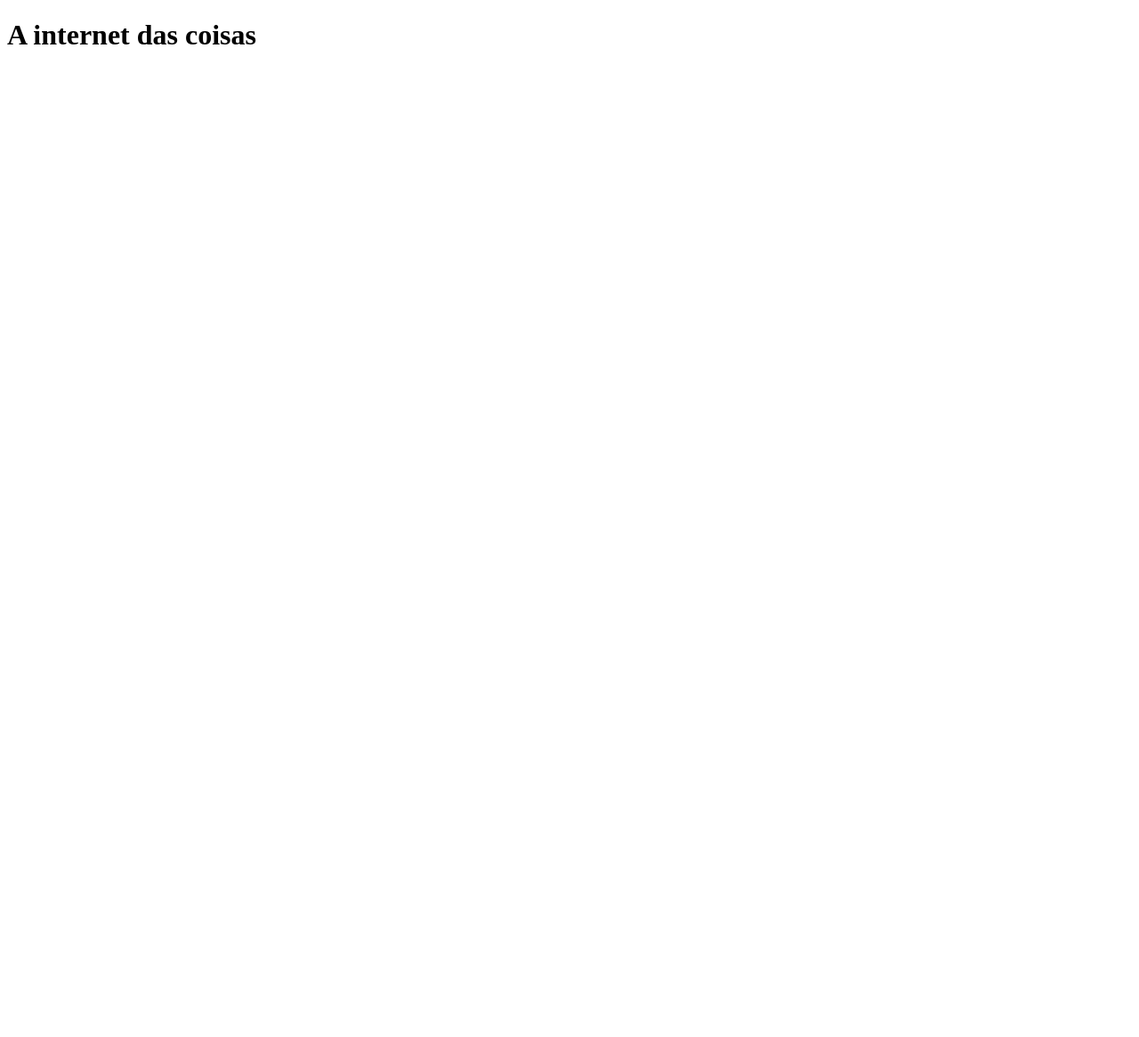
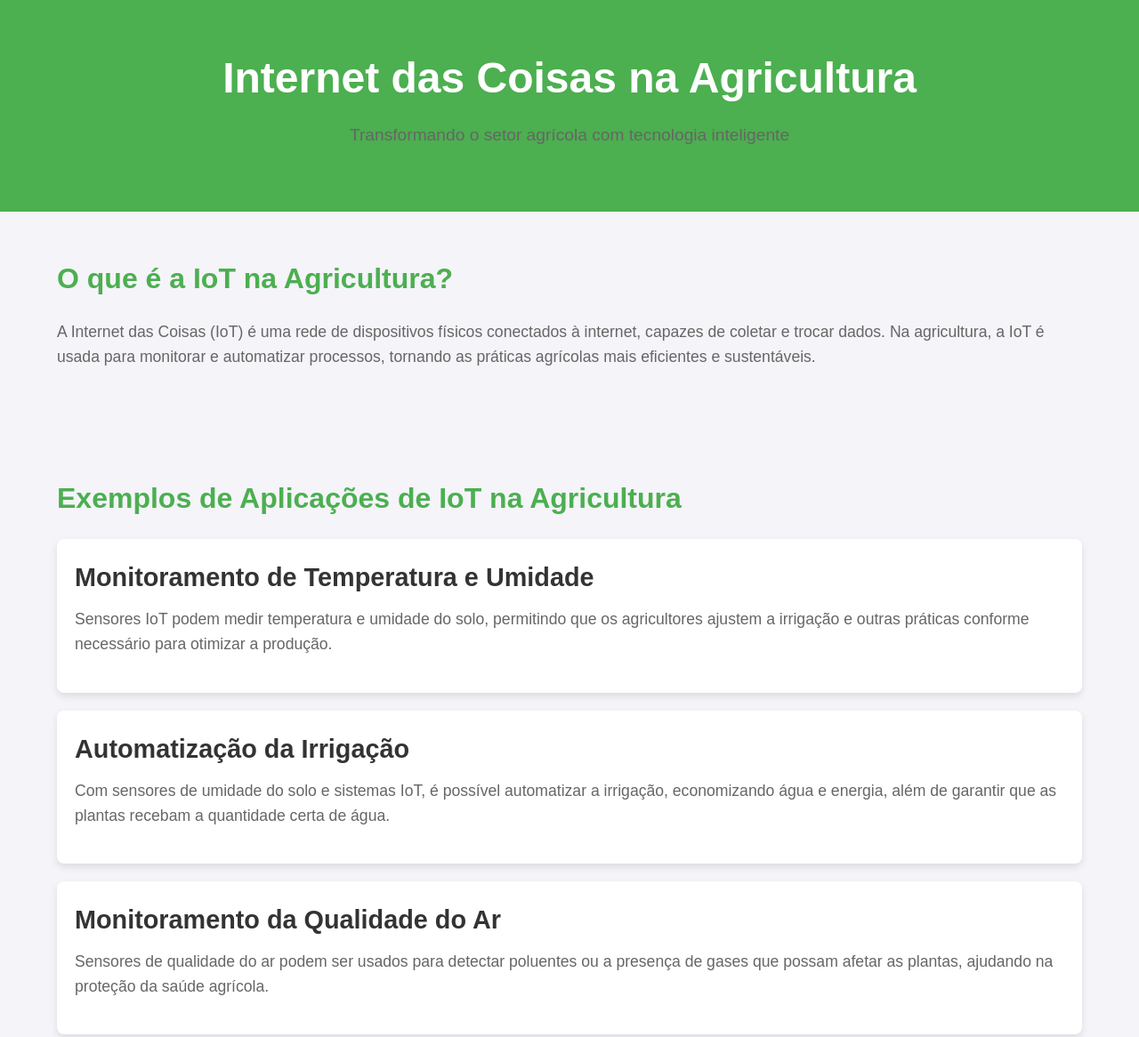
Before and after one commit to t-presa/meu-projeto-Agrinho-2025, a plain HTML site: page index.html in a window 1280 px wide. Shown: the top 1166 px of the page at 89% size. Before the commit the page ends 800 px from the top, so only its background shows below. Drawn offline with Linux system fonts and the light colour scheme.

Commit message:
trabalho dia 04 de Junho de 2025

```diff
--- a/index.html
+++ b/index.html
@@ -1,19 +1,59 @@
-
 <!DOCTYPE html>
-<html lang="en">
+<html lang="pt-br">
 <head>
     <meta charset="UTF-8">
-    <meta http-equiv="X-UA-Compatible" content="IE=edge">
     <meta name="viewport" content="width=device-width, initial-scale=1.0">
-    <title>A internet das coisas</title>
+    <title>Internet das Coisas na Agricultura</title>
     <link rel="stylesheet" href="style.css">
 </head>
 <body>
     <header>
-        <h1>A internet das coisas</h1>
-
-
+        <div class="container">
+            <h1>Internet das Coisas na Agricultura</h1>
+            <p>Transformando o setor agrícola com tecnologia inteligente</p>
+        </div>
     </header>
 
+    <section class="about">
+        <div class="container">
+            <h2>O que é a IoT na Agricultura?</h2>
+            <p>A Internet das Coisas (IoT) é uma rede de dispositivos físicos conectados à internet, capazes de coletar e trocar dados. Na agricultura, a IoT é usada para monitorar e automatizar processos, tornando as práticas agrícolas mais eficientes e sustentáveis.</p>
+        </div>
+    </section>
+
+    <section class="examples">
+        <div class="container">
+            <h2>Exemplos de Aplicações de IoT na Agricultura</h2>
+            <div class="example">
+                <h3>Monitoramento de Temperatura e Umidade</h3>
+                <p>Sensores IoT podem medir temperatura e umidade do solo, permitindo que os agricultores ajustem a irrigação e outras práticas conforme necessário para otimizar a produção.</p>
+            </div>
+            <div class="example">
+                <h3>Automatização da Irrigação</h3>
+                <p>Com sensores de umidade do solo e sistemas IoT, é possível automatizar a irrigação, economizando água e energia, além de garantir que as plantas recebam a quantidade certa de água.</p>
+            </div>
+            <div class="example">
+                <h3>Monitoramento da Qualidade do Ar</h3>
+                <p>Sensores de qualidade do ar podem ser usados para detectar poluentes ou a presença de gases que possam afetar as plantas, ajudando na proteção da saúde agrícola.</p>
+            </div>
+        </div>
+    </section>
+
+    <section class="benefits">
+        <div class="container">
+            <h2>Benefícios da IoT na Agricultura</h2>
+            <ul>
+                <li><strong>Redução de custos:</strong> A automação de processos reduz o desperdício e otimiza recursos.</li>
+                <li><strong>Aumento da produtividade:</strong> Monitoramento contínuo leva a decisões mais precisas e aumento da produção.</li>
+                <li><strong>Sustentabilidade:</strong> O uso eficiente de recursos naturais, como água e fertilizantes, contribui para práticas agrícolas mais sustentáveis.</li>
+            </ul>
+        </div>
+    </section>
+
+    <footer>
+        <div class="container">
+
+        </div>
+    </footer>
 </body>
 </html>
--- a/style.css
+++ b/style.css
@@ -1,4 +1,83 @@
-.cabecalho{
-background-color: black;
+* {
+    margin: 0;
+    padding: 0;
+    box-sizing: border-box;
+}
 
+body {
+    font-family: 'Arial', sans-serif;
+    line-height: 1.6;
+    background-color: #f4f4f9;
+    color: #333;
 }
+
+header {
+    background-color: #4caf50;
+    color: white;
+    padding: 50px 0;
+    text-align: center;
+}
+
+header h1 {
+    font-size: 3em;
+    margin-bottom: 10px;
+}
+header p {
+    font-size: 1.2em;
+}
+
+.container {
+    width: 90%;
+    max-width: 1200px;
+    margin: 0 auto;
+}
+
+section {
+    padding: 50px 0;
+}
+
+h2 {
+    font-size: 2em;
+    margin-bottom: 20px;
+    color: #4caf50;
+}
+
+h3 {
+    font-size: 1.8em;
+    margin-bottom: 10px;
+    color: #333;
+}
+
+p {
+    font-size: 1.1em;
+    margin-bottom: 20px;
+    color: #666;
+}
+
+ul {
+    list-style-type: none;
+}
+
+ul li {
+    font-size: 1.2em;
+    margin-bottom: 10px;
+}
+
+.example {
+    background-color: #ffffff;
+    padding: 20px;
+    margin-bottom: 20px;
+    box-shadow: 0 4px 8px rgba(0, 0, 0, 0.1);
+    border-radius: 8px;
+}
+
+footer {
+    background-color: #4caf50;
+    color: white;
+    padding: 20px 0;
+    text-align: center;
+}
+
+footer p {
+    font-size: 1em;
+}
```
Also changed, not shown: internet-das-coisas.jpg.webp (added).
